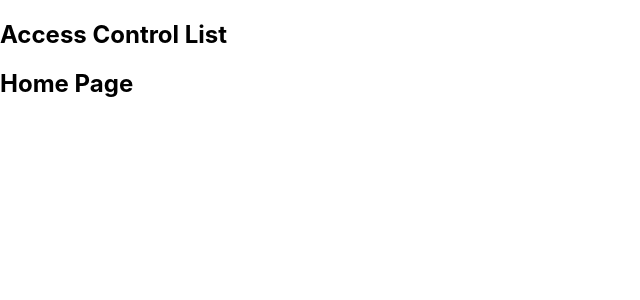
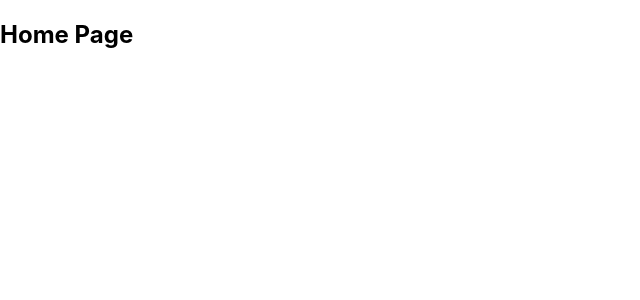
Before and after one commit to feryramadhan02/acl, a React (Create React App) app: page / in a window 1280 px wide. Shown: the top 300 px of the page, without its empty margins (0-640 px from the left). Built offline with nearby package versions, Linux system fonts and the light colour scheme.

Commit message:
branch develop

```diff
--- a/src/App.js
+++ b/src/App.js
@@ -1,12 +1,11 @@
 import React from 'react';
 import { BrowserRouter, Route, Switch } from 'react-router-dom';
-import Headers from '../src/components/Headers';
+
 
 function App() {
   return (
     <div>
       <BrowserRouter>
-        <Headers />
         <Switch>
           <h2>Home Page</h2>
         </Switch>
--- a/src/components/Headers.js
+++ /dev/null
@@ -1,14 +0,0 @@
-import React from 'react';
-
-
-const Headers = () => {
-    return (
-        <div className="App">
-            <nav>
-                <h1>Access Control List</h1>
-            </nav>
-        </div>
-    );
-}
-
-export default Headers;
```
